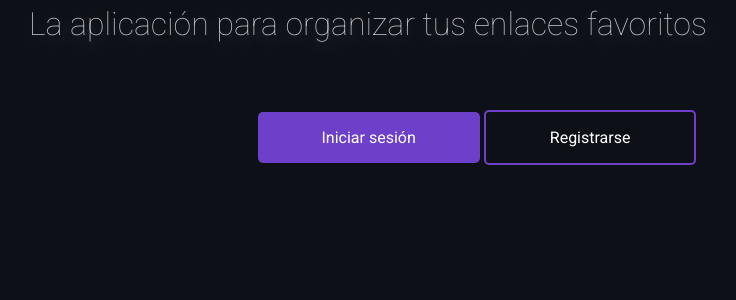
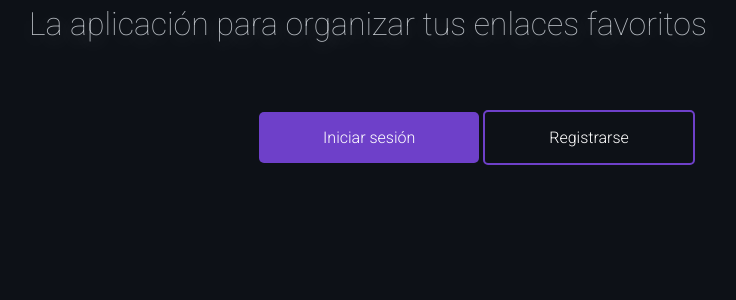
Before and after one commit to albino-babuino/anchors-application-django, a Django app: page / in a window 1280 px wide. Shown: the part 393-693 px from the top of the page, without its empty margins (163-899 px from the left). Run offline with Django 5.2, Linux system fonts and the light colour scheme.

Commit message:
css home

```diff
--- a/static/css/home.css
+++ b/static/css/home.css
@@ -45,6 +45,7 @@ h3{
     font-size: 1rem;
     text-decoration: none;
     text-align: center;
+    font-weight: 300;
 }
 
 .btn-login{
```
